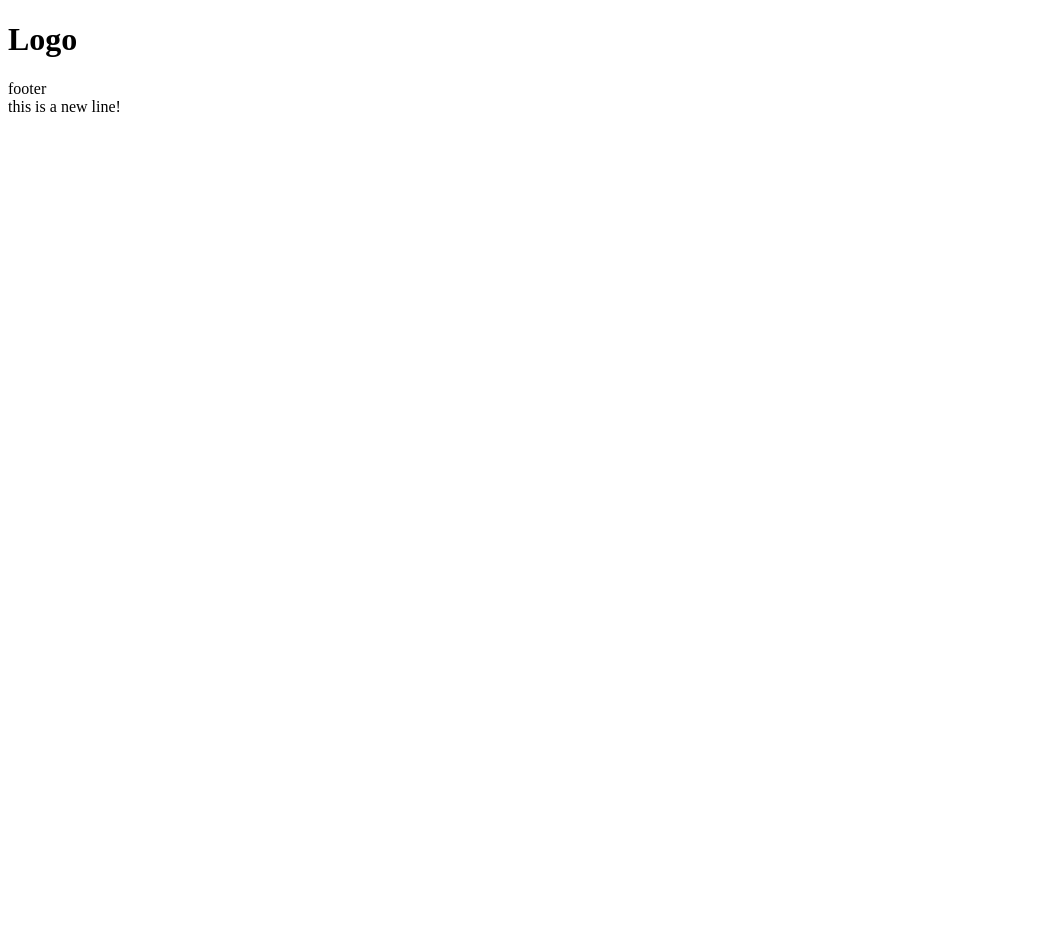
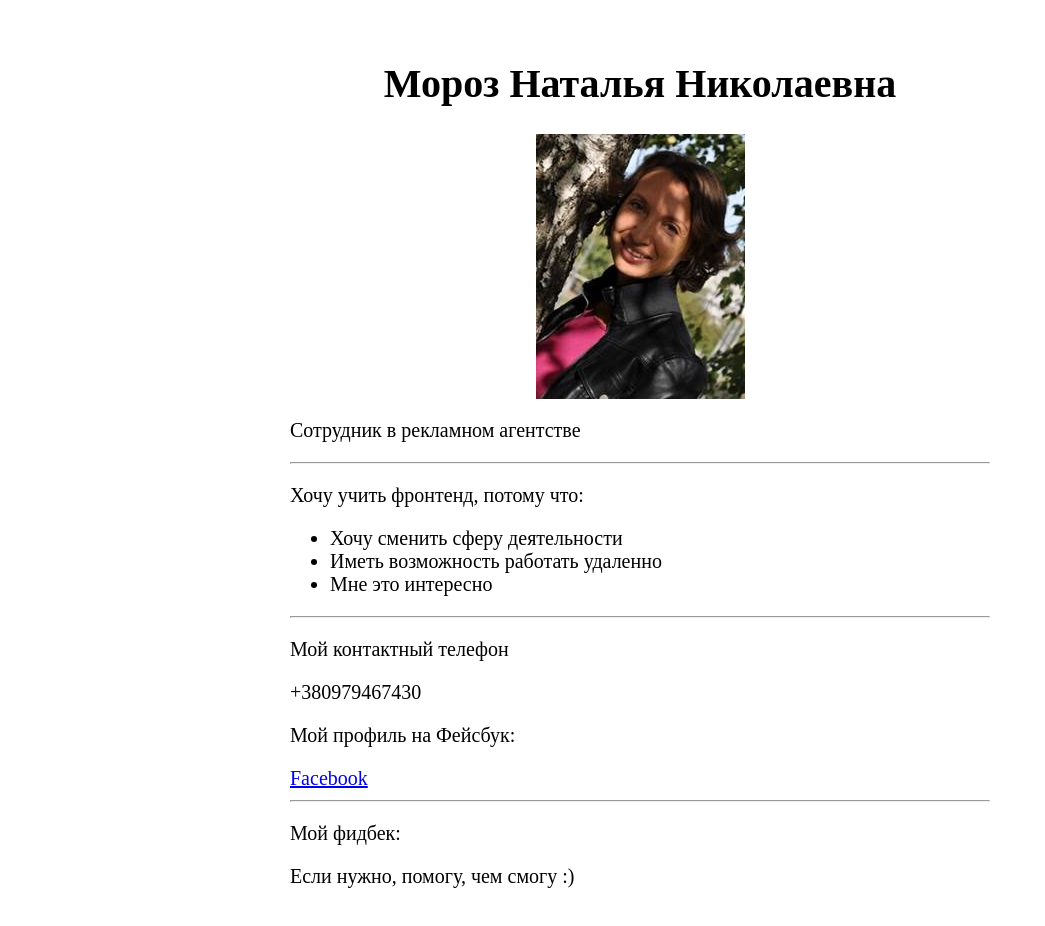
Before and after one commit to IgorKalinchuk/Homework, a plain HTML site: page index.html in a window 1280 px wide. Shown: the whole page, without its empty margins (0-1045 px from the left). Before the commit the page ends 800 px from the top, so only its background shows below. Drawn offline with Linux system fonts and the light colour scheme.

Commit message:
added new file

```diff
--- a/index.html
+++ b/index.html
@@ -1,24 +1,38 @@
-<!DOCTYPE html>
+<!DOCTYPE>
 <html>
-  <head>
-    <meta charset="utf-8">
-    <title>Document</title>
-  </head>
-  <body>
-<div class="header">
-    <h1>Logo</h1>
-</div>
+<head>
+  <meta charset='UTF-8'>
+  <title>Document</title>
+  <link rel='stylesheet' href='style1.css'>
+</head>
 
-    <div class="footer footer1">
-      footer
+<body>
 
-    </div>
+   <div class="content">
+		   <h1>Мороз Наталья Николаевна</h1>
+		   <img class='foto'src='foto.jpg' alt='Мое фото'>
+		   <p> Сотрудник в рекламном агентстве</p>
+       <hr>
 
+			 <p>Хочу учить фронтенд, потому что:</p>
+		     <ul>
+			        <li>Хочу сменить сферу деятельности</li>
+			        <li>Иметь возможность работать удаленно</li>
+			        <li>Мне это интересно</li>
+		     </ul>
+      <hr>
 
+  		<p>Мой контактный телефон</p>
+		  <p>+380979467430</p>
+		  <p>Мой профиль на Фейсбук:</p>
+		  <a href='https://www.facebook.com/profile.php?id=100004509581537' target='_blank'>Facebook</a>
+		  <hr>
 
-this is a new line!
+		<p>Мой фидбек:</p>
+		<p>Если нужно, помогу, чем смогу :)</p>
 
+	</div>
 
+ </body>
 
-  </body>
 </html>
--- /dev/null
+++ b/style1.css
@@ -0,0 +1,18 @@
+h1 {
+	text-align: center;
+}
+
+
+.content {
+	width: 700px;
+	padding: 25px 70px;
+	background: white;
+	font-size: 20px;
+	margin: 0 auto;
+}
+
+.foto{
+		display: block;
+		margin: 0 auto;
+
+}
```
Also changed, not shown: foto.jpg (added).
